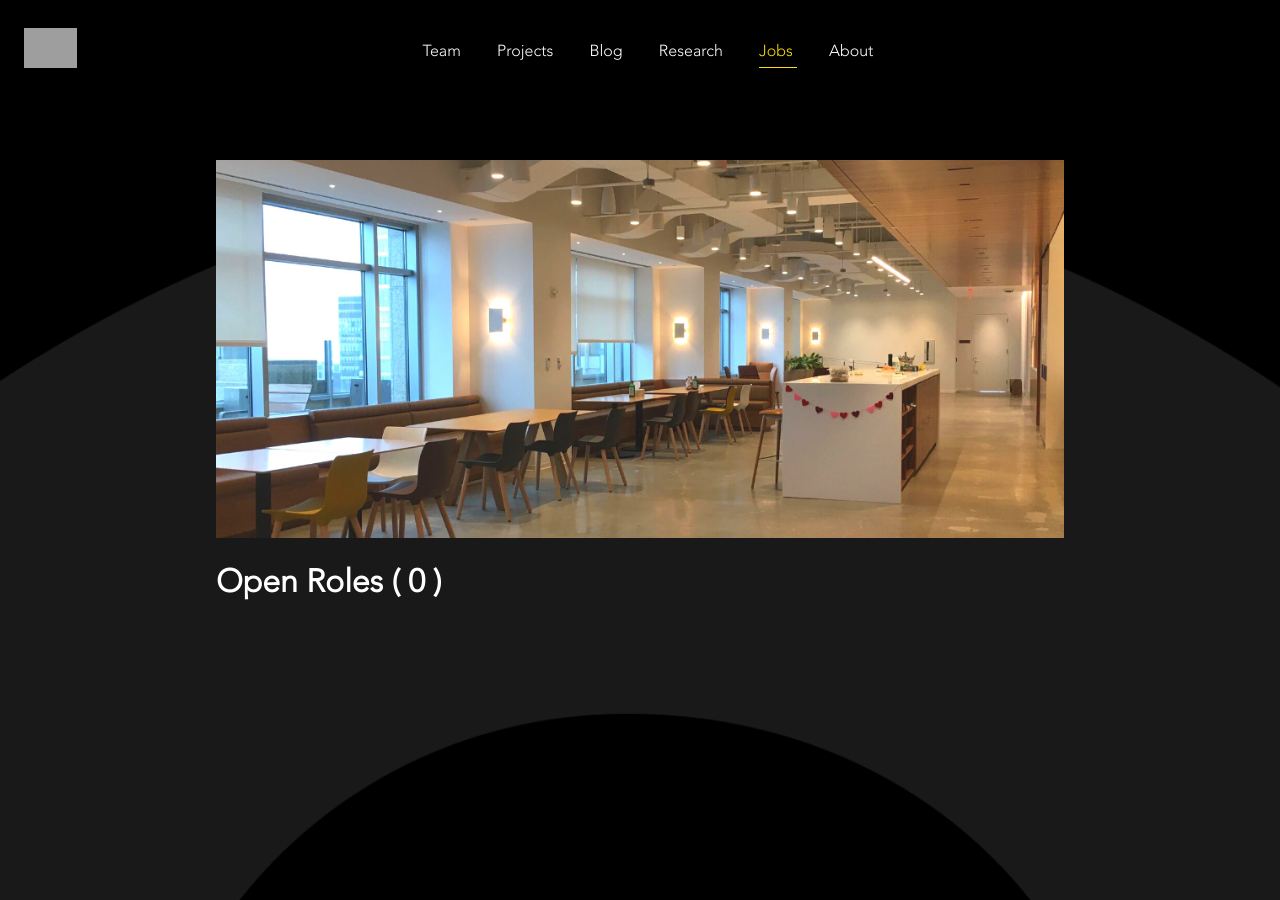
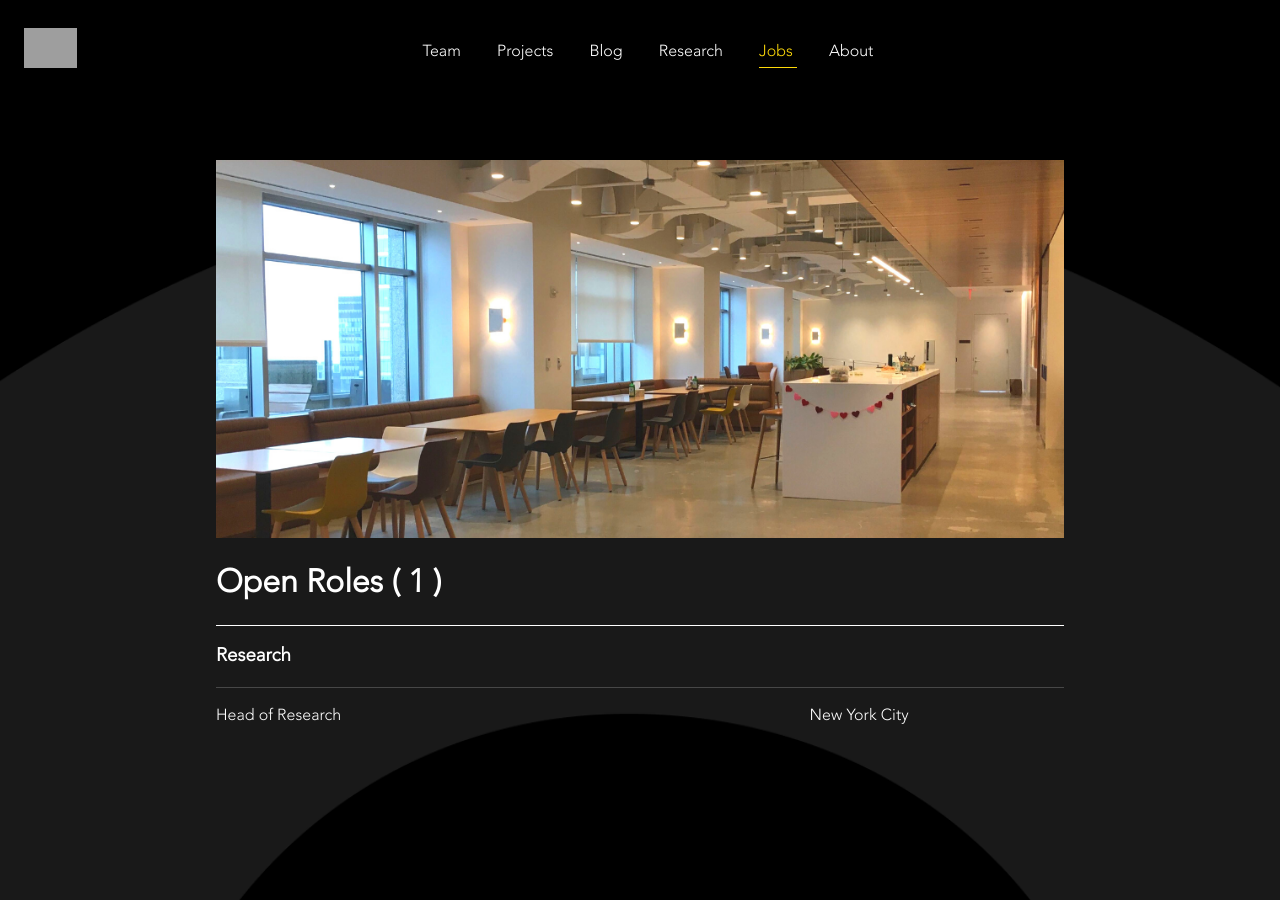
Before and after one commit to furszy/chaincodelabs.github.io, a Jekyll site: the page built from jobs.html, in a window 1280 px wide. Built offline with Jekyll 4.4.1, drawn with Linux system fonts in a browser that asks for light colours; grey boxes are pictures that could not be loaded.

Commit message:
add head of research job posting

```diff
--- a/_data/jobs.yml
+++ b/_data/jobs.yml
@@ -1,5 +1,5 @@
 - department: Research
   job:
-    title: Postdoctoral Researcher - Cryptography
+    title: Head of Research
     location: New York City
-    link: https://jobs.lever.co/chaincode/a6d9c801-822d-4ccf-a86c-c117992a5d2e
+    link: https://chaincode.applytojob.com/apply/9WxU3MChgZ/Head-Of-Research
--- a/jobs.html
+++ b/jobs.html
@@ -9,20 +9,20 @@ title: Jobs | Chaincode Labs
   </div>
   <h1>
     Open Roles (
-    <span class="jobs-number">0</span>
+    <span class="jobs-number">1</span>
     )
   </h1>
-  <!-- <div>
-    <h3 class="department">Operations</h3>
+  <div>
+    <h3 class="department">Research</h3>
     <a
-      href="https://chaincode.applytojob.com/apply/nKbJQrW2KR/Operations-Associate"
+      href="https://chaincode.applytojob.com/apply/9WxU3MChgZ/Head-Of-Research"
       target="_blank"
       rel="noopener"
     >
       <div class="role">
-        <p class="jobs-title">Operations Associate</p>
+        <p class="jobs-title">Head of Research</p>
         <p class="jobs-location">New York City</p>
       </div>
     </a>
-  </div> -->
+  </div>
 </div>
```
